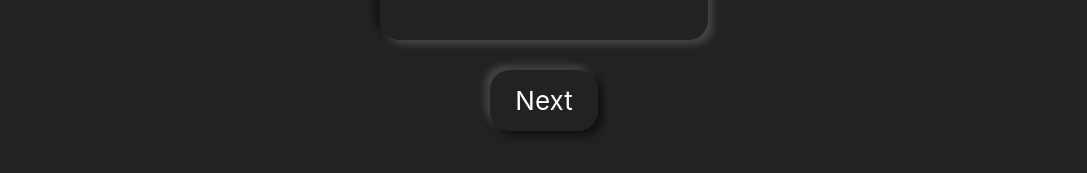
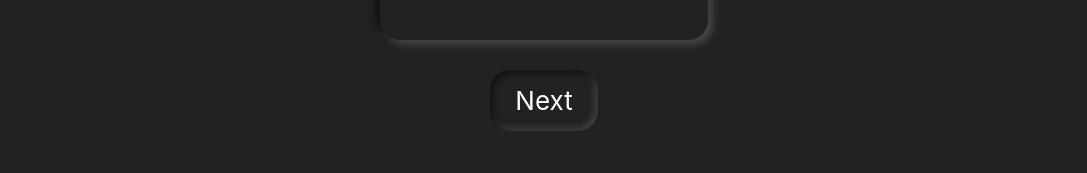
Before and after one commit to Kanmuruuruu/drop-zone, a React (Create React App) app: page / in a window 1280 px wide. In both pictures the pointer is over the element "Next". Shown: the part 555-728 px from the top of the page, without its empty margins (96-1183 px from the left). Built offline with nearby package versions, Linux system fonts and the light colour scheme.

Commit message:
hover change

```diff
--- a/src/components/Content.css
+++ b/src/components/Content.css
@@ -8,5 +8,5 @@
 }
 
 .buttonNext:hover{
-    box-shadow: 5px 5px 7px #111111, -5px -5px 7px #444444;
+    box-shadow: inset 3px 3px 6px #111111, inset -3px -3px 6px #444444;
 }
--- a/src/components/Dropzone.css
+++ b/src/components/Dropzone.css
@@ -39,5 +39,5 @@
 }
 
 .formDropzone input[type='submit']:hover{
-    box-shadow: 5px 5px 7px #111111, -5px -5px 7px #444444;
+    box-shadow: inset 3px 3px 6px #111111, inset -3px -3px 6px #444444;
 }
```
